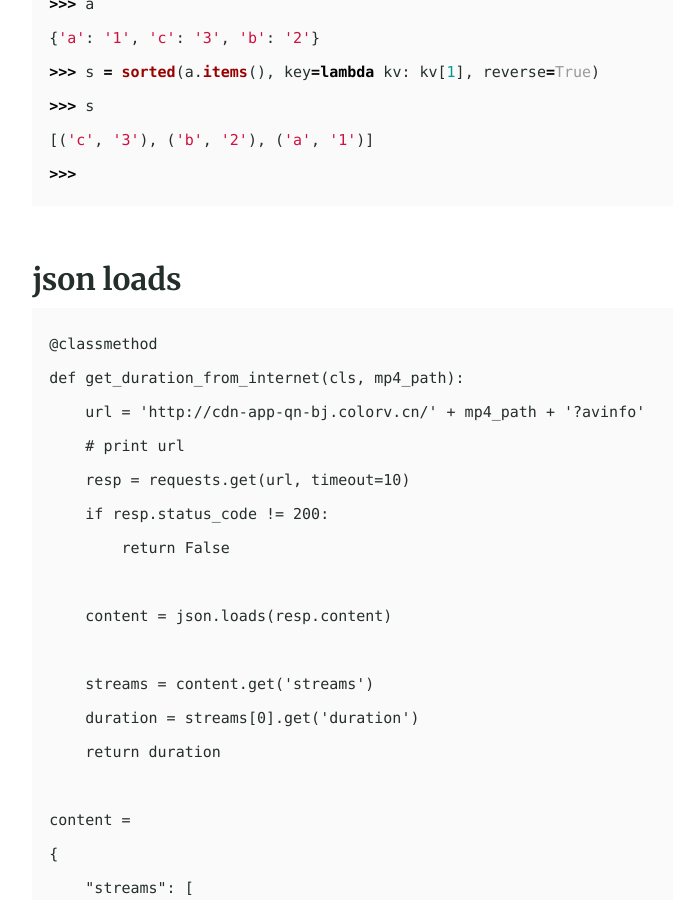
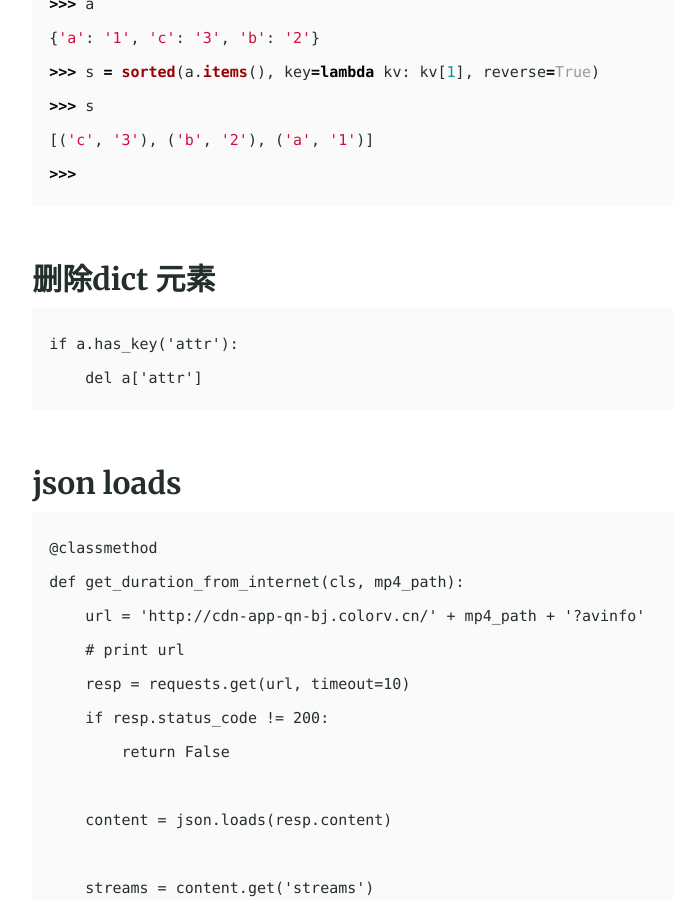
Before and after one commit to wudixm/wudixm.github.io, a Jekyll site: the page built from _posts/2018-04-19-Python.md, in a window 1280 px wide and 900 px high, scrolled down 7567 px. Shown: the whole window, without its empty margins (147-820 px from the left). Built offline with Jekyll 4.4.1, drawn with Linux system fonts in a browser that asks for light colours; our own code applies the rules of GitHub Pages for plain Markdown files.

Commit message:
dict .has_key and del dict['attr']

````diff
--- a/_posts/2018-04-19-Python.md
+++ b/_posts/2018-04-19-Python.md
@@ -235,6 +235,14 @@ for k in sorted_names:
 >>>
 ```
 
+### 删除dict 元素
+
+```
+if a.has_key('attr'):
+    del a['attr']
+```
+
+
 ### json loads
 
 ```
````
